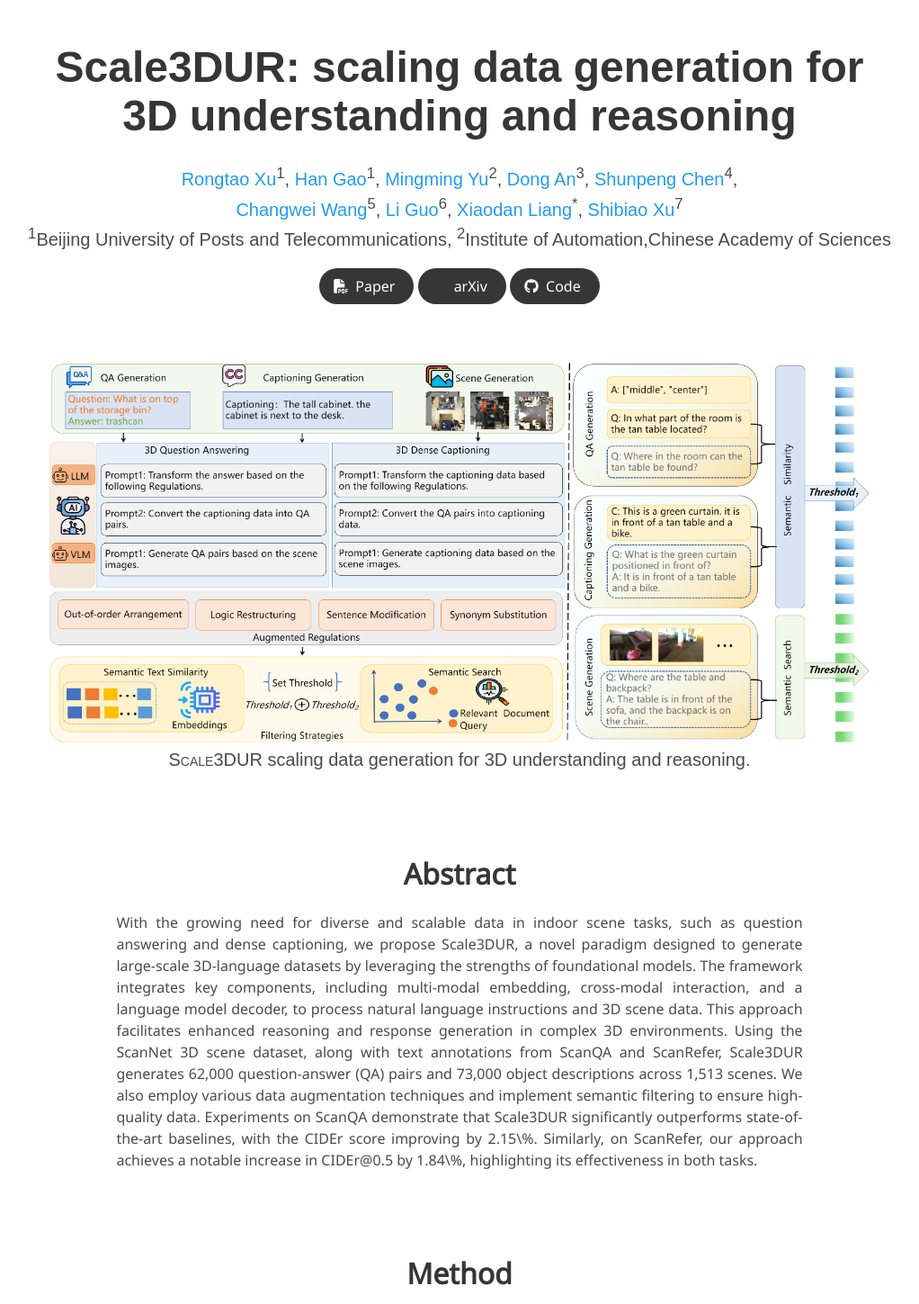
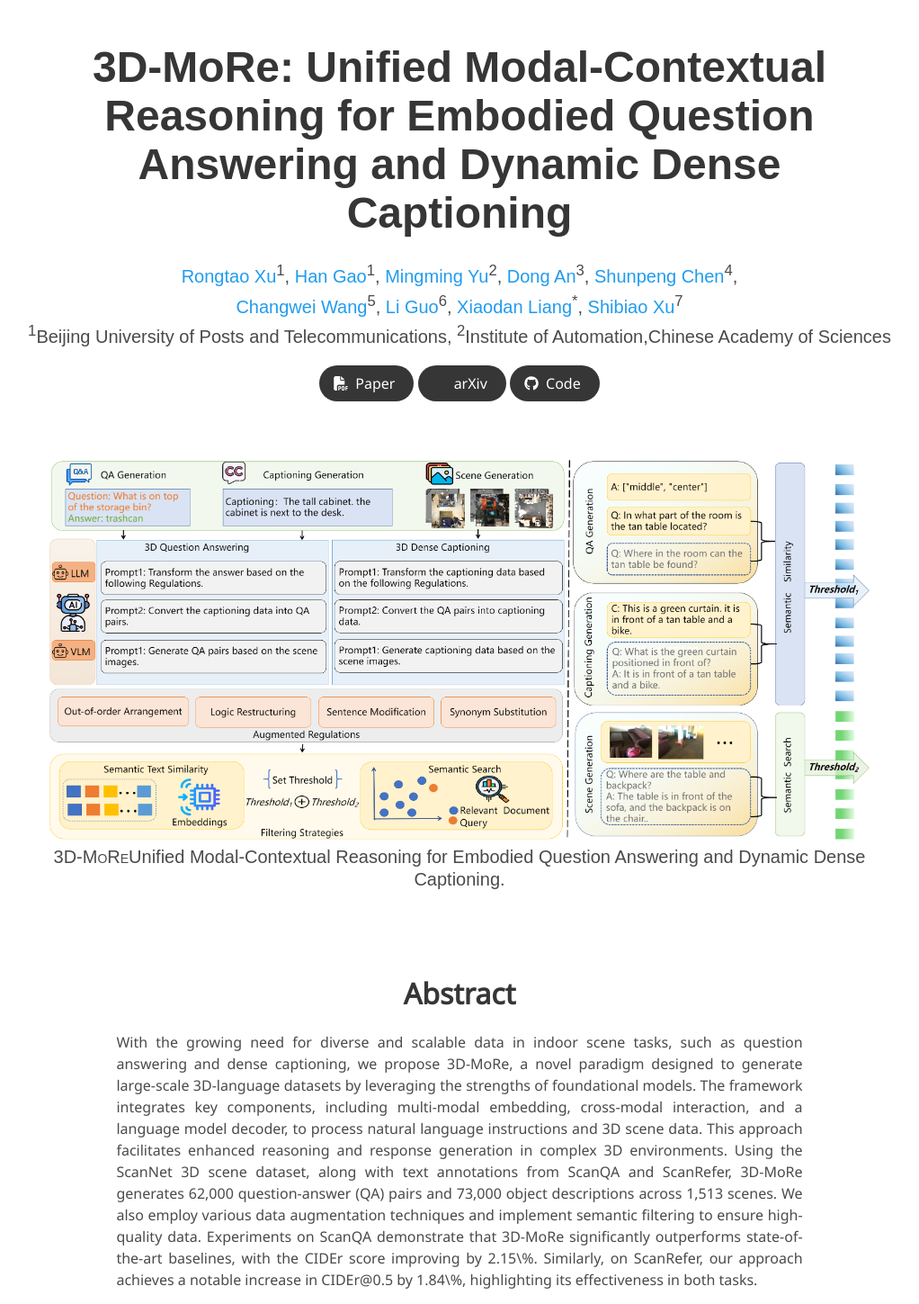
Before and after one commit to 3D-MoRe/3D-MoRe.github.io, a plain HTML site: page index.html in a window 1280 px wide. Shown: the top 1449 px of the page at 90% size, without its empty margins (129-1151 px from the left). Drawn offline with nearby package versions, Linux system fonts and the light colour scheme; some icons are missing; a web font is replaced by a local one.

Commit message:
Update index.html

```diff
--- a/index.html
+++ b/index.html
@@ -3,10 +3,10 @@
 <head>
   <meta charset="utf-8">
   <meta name="description"
-        content="Scale3DUR: scaling data generation for 3D understanding and reasoning">
+        content="3D-MoRe: Unified Modal-Contextual Reasoning for Embodied Question Answering and Dynamic Dense Captioning">
   <meta name="keywords" content="3D Scene Understanding, Large Language Models, Multi-Modal Models">
   <meta name="viewport" content="width=device-width, initial-scale=1">
-  <title>Scale3DUR: scaling data generation for 3D understanding and reasoning</title>
+  <title>3D-MoRe: Unified Modal-Contextual Reasoning for Embodied Question Answering and Dynamic Dense Captioning</title>
 
   <!-- Global site tag (gtag.js) - Google Analytics -->
   <script async src="https://www.googletagmanager.com/gtag/js?id=G-PYVRSFMDRL"></script>
@@ -48,7 +48,7 @@
     <div class="container is-max-desktop">
       <div class="columns is-centered">
         <div class="column has-text-centered">
-          <h1 class="title is-1 publication-title">Scale3DUR: scaling data generation for 3D understanding and reasoning</h1>
+          <h1 class="title is-1 publication-title">3D-MoRe: Unified Modal-Contextual Reasoning for Embodied Question Answering and Dynamic Dense Captioning</h1>
           <div class="is-size-5 publication-authors">
             <span class="author-block">
               <a href="">Rongtao Xu</a><sup>1</sup>,</span>
@@ -151,7 +151,7 @@
     <div class="hero-body">
       <img id="teaser" width="100%" src="static/videos/data_generation.png">
       <h2 class="subtitle has-text-centered">
-        <span class="dnerf">Scale3DUR</span> scaling data generation for 3D understanding and reasoning.
+        <span class="dnerf">3D-MoRe</span>Unified Modal-Contextual Reasoning for Embodied Question Answering and Dynamic Dense Captioning.
       </h2>
     </div>
   </div>
@@ -168,7 +168,7 @@
         <h2 class="title is-3">Abstract</h2>
         <div class="content has-text-justified">
           <p>
-            With the growing need for diverse and scalable data in indoor scene tasks, such as question answering and dense captioning, we propose Scale3DUR, a novel paradigm designed to generate large-scale 3D-language datasets by leveraging the strengths of foundational models. The framework integrates key components, including multi-modal embedding, cross-modal interaction, and a language model decoder, to process natural language instructions and 3D scene data. This approach facilitates enhanced reasoning and response generation in complex 3D environments. Using the ScanNet 3D scene dataset, along with text annotations from ScanQA and ScanRefer, Scale3DUR generates 62,000 question-answer (QA) pairs and 73,000 object descriptions across 1,513 scenes. We also employ various data augmentation techniques and implement semantic filtering to ensure high-quality data. Experiments on ScanQA demonstrate that Scale3DUR significantly outperforms state-of-the-art baselines, with the CIDEr score improving by 2.15\%. Similarly, on ScanRefer, our approach achieves a notable increase in CIDEr@0.5 by 1.84\%, highlighting its effectiveness in both tasks.
+            With the growing need for diverse and scalable data in indoor scene tasks, such as question answering and dense captioning, we propose 3D-MoRe, a novel paradigm designed to generate large-scale 3D-language datasets by leveraging the strengths of foundational models. The framework integrates key components, including multi-modal embedding, cross-modal interaction, and a language model decoder, to process natural language instructions and 3D scene data. This approach facilitates enhanced reasoning and response generation in complex 3D environments. Using the ScanNet 3D scene dataset, along with text annotations from ScanQA and ScanRefer, 3D-MoRe generates 62,000 question-answer (QA) pairs and 73,000 object descriptions across 1,513 scenes. We also employ various data augmentation techniques and implement semantic filtering to ensure high-quality data. Experiments on ScanQA demonstrate that 3D-MoRe significantly outperforms state-of-the-art baselines, with the CIDEr score improving by 2.15\%. Similarly, on ScanRefer, our approach achieves a notable increase in CIDEr@0.5 by 1.84\%, highlighting its effectiveness in both tasks.
           </p>
         </div>
       </div>
```
